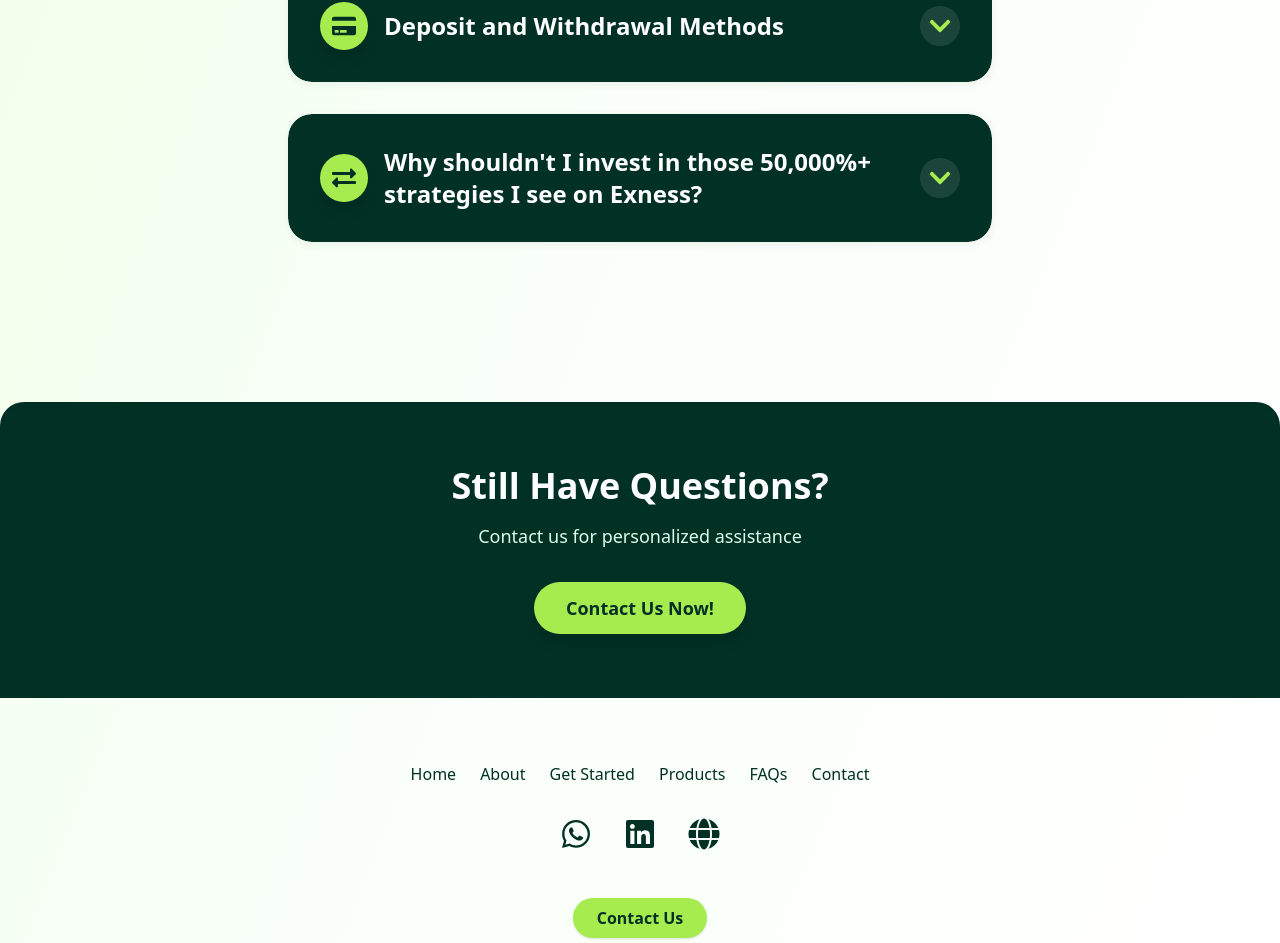
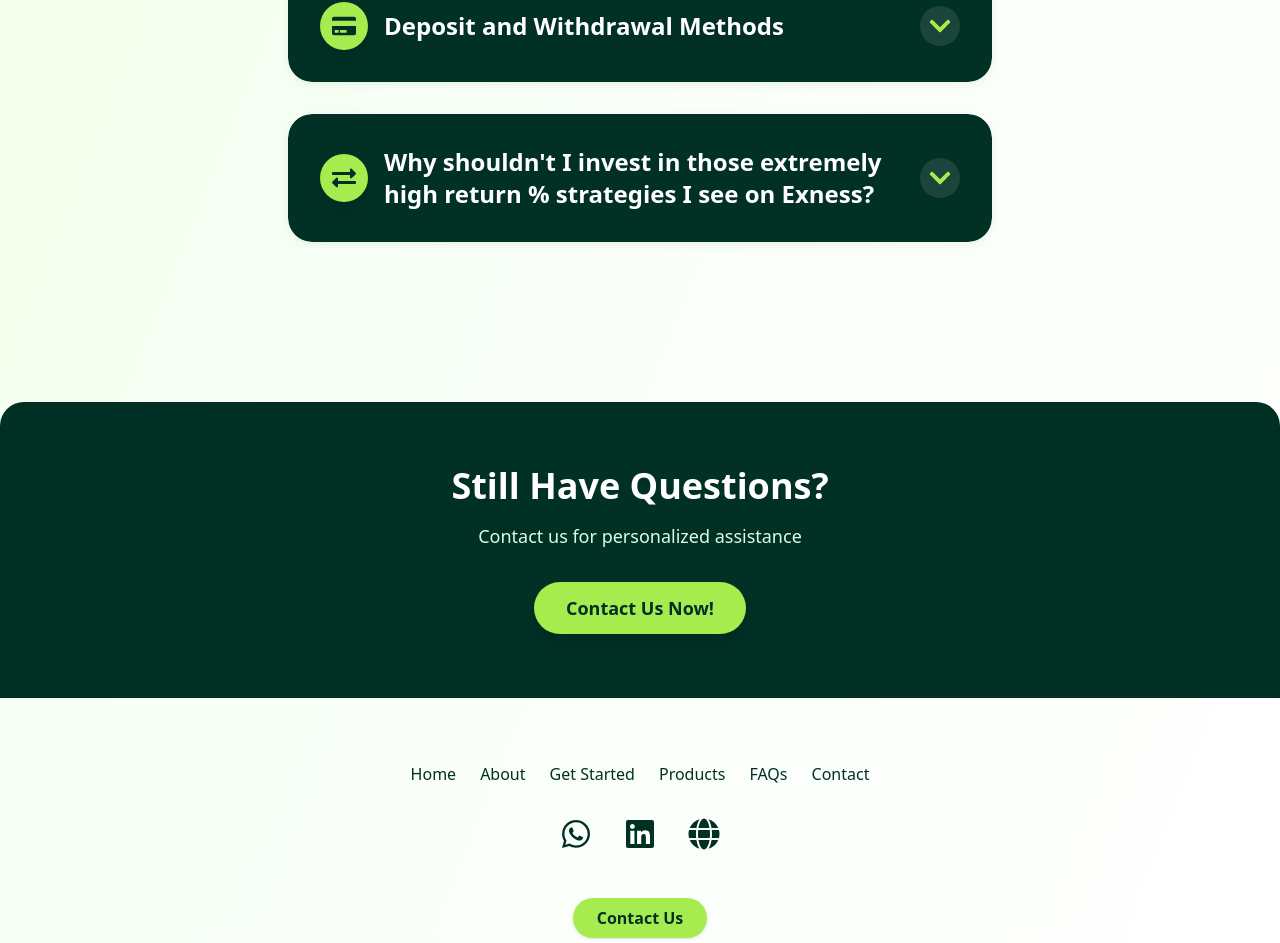
Before and after one commit to Suhaib5333/earning-sync, a React (Vite) app: page /faq in a window 1280 px wide. Shown: the part 2158-3101 px from the top of the page. Built offline with nearby package versions, Linux system fonts and the light colour scheme; the HTML template or start-up script is replaced by a standard one.

Commit message:
high return 50,000% text change

```diff
--- a/src/pages/FAQ.jsx
+++ b/src/pages/FAQ.jsx
@@ -95,7 +95,8 @@ const faqs = [
     icon: FaCreditCard,
   },
   {
-    question: "Why shouldn't I invest in those 50,000%+ strategies I see on Exness?",
+    question:
+      "Why shouldn't I invest in those extremely high return % strategies I see on Exness?",
     answer:
       "Many of those high-return strategies use risky tactics that can mislead investors. For example, a strategy provider might start with $1,000, lose $800, then deposit another $800 to recover, while copiers who can't add more funds would be wiped out. Providers can also deposit or withdraw during open trades to manipulate results, making their performance look much better than what copiers actually experience. Most of these strategies are gambling and designed to attract copiers, but in reality, most investors end up losing money.",
     icon: FaExchangeAlt,
```
